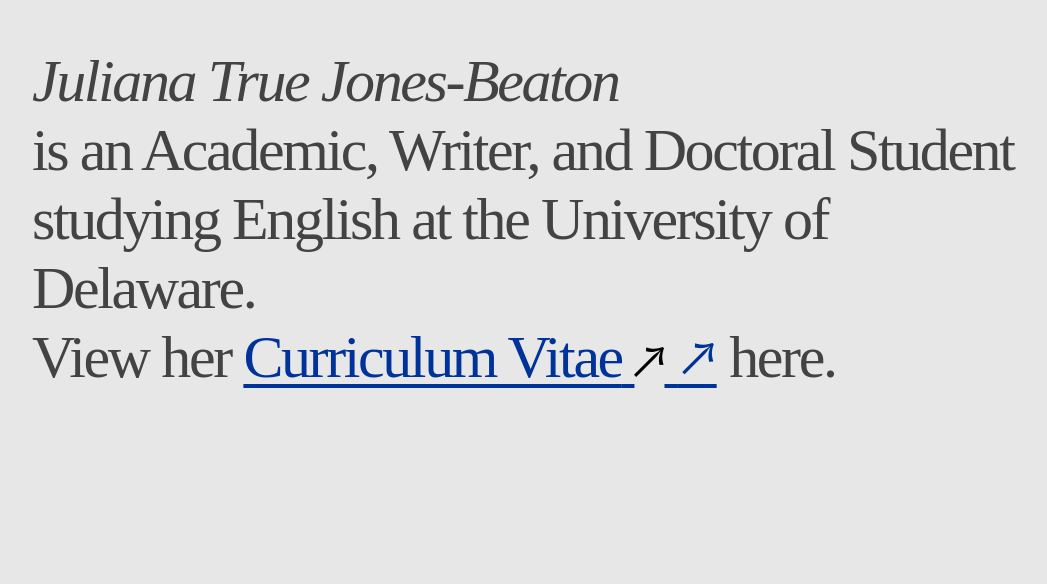
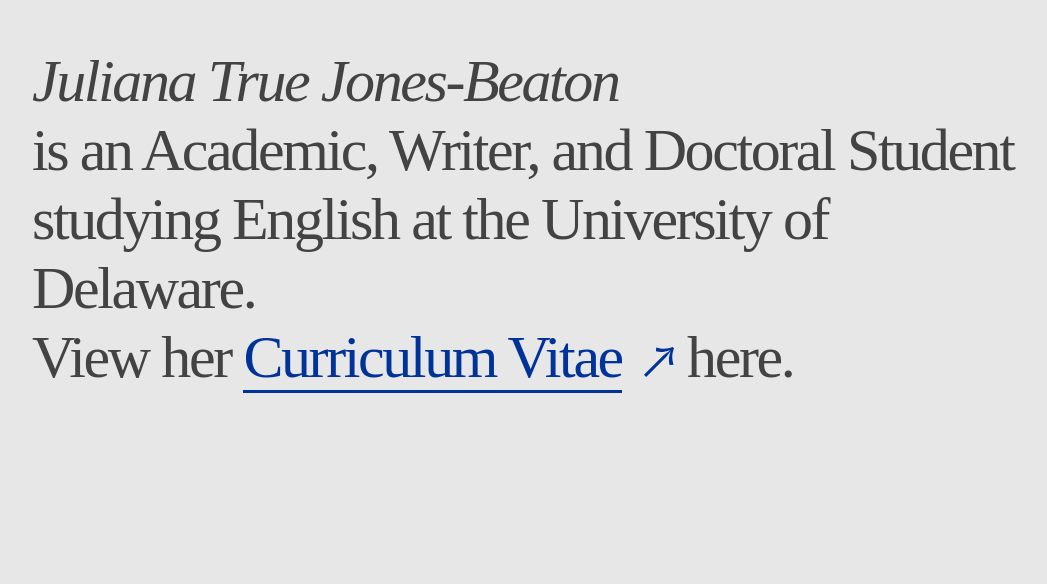
Before and after one commit to elijahbeaton/juliana, a plain HTML site: page index.html in a window 1280 px wide. Shown: the part 181-765 px from the top of the page, without its empty margins (108-1155 px from the left). Drawn offline with Linux system fonts and the light colour scheme.

Commit message:
Update main.css

```diff
--- a/main.css
+++ b/main.css
@@ -59,19 +59,21 @@
     animation-delay: 0.5s;
 }
 
-a{
+a {
+    color: var(--hightlight);
+    border-bottom: none;
     text-decoration: none;
+}
+a #text{
     white-space: nowrap;
-    text-decoration: underline;
-    text-decoration-thickness: var(--underline);
-    text-underline-offset: calc(var(--underline) * 2);
-    color: var(--hightlight);
+    border-bottom-style: solid;
+    border-bottom-width: var(--underline);
 }
-a::after{
-    content: " ↗︎";
-    font-family: "Arrows", sans-serif;
-    font-size: calc(var(--font-size)*0.7);
+a svg{
+    padding: 0 0 0 10px;
+    fill: currentcolor;
 }
+
 @-webkit-keyframes FadeIn {
     0% {
         opacity:.003
```
